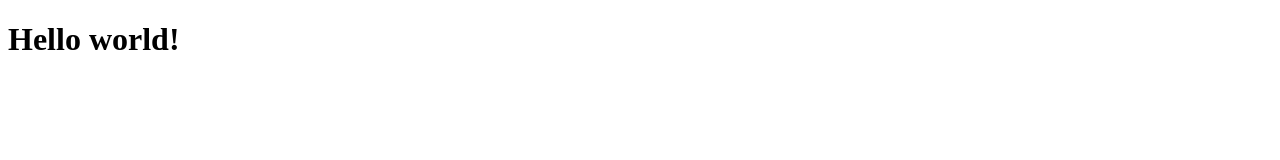
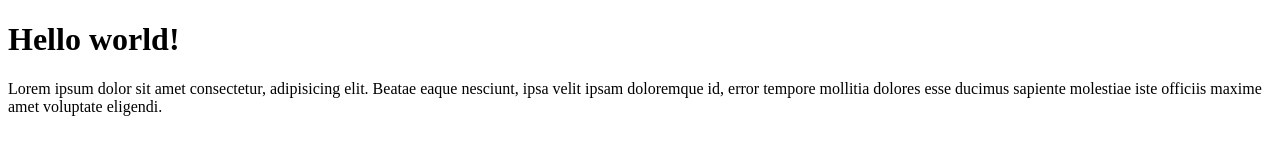
Before and after one commit to kevinfernandez10/Belajar-Git-Remotes, a plain HTML site: page index.html in a window 1280 px wide. Drawn offline with Linux system fonts and the light colour scheme.

Commit message:
menambahkan paragraf

```diff
--- a/index.html
+++ b/index.html
@@ -7,5 +7,6 @@
 </head>
 <body>
 	<h1>Hello world!</h1>
+	<p>Lorem ipsum dolor sit amet consectetur, adipisicing elit. Beatae eaque nesciunt, ipsa velit ipsam doloremque id, error tempore mollitia dolores esse ducimus sapiente molestiae iste officiis maxime amet voluptate eligendi.</p>
 </body>
 </html>
```
